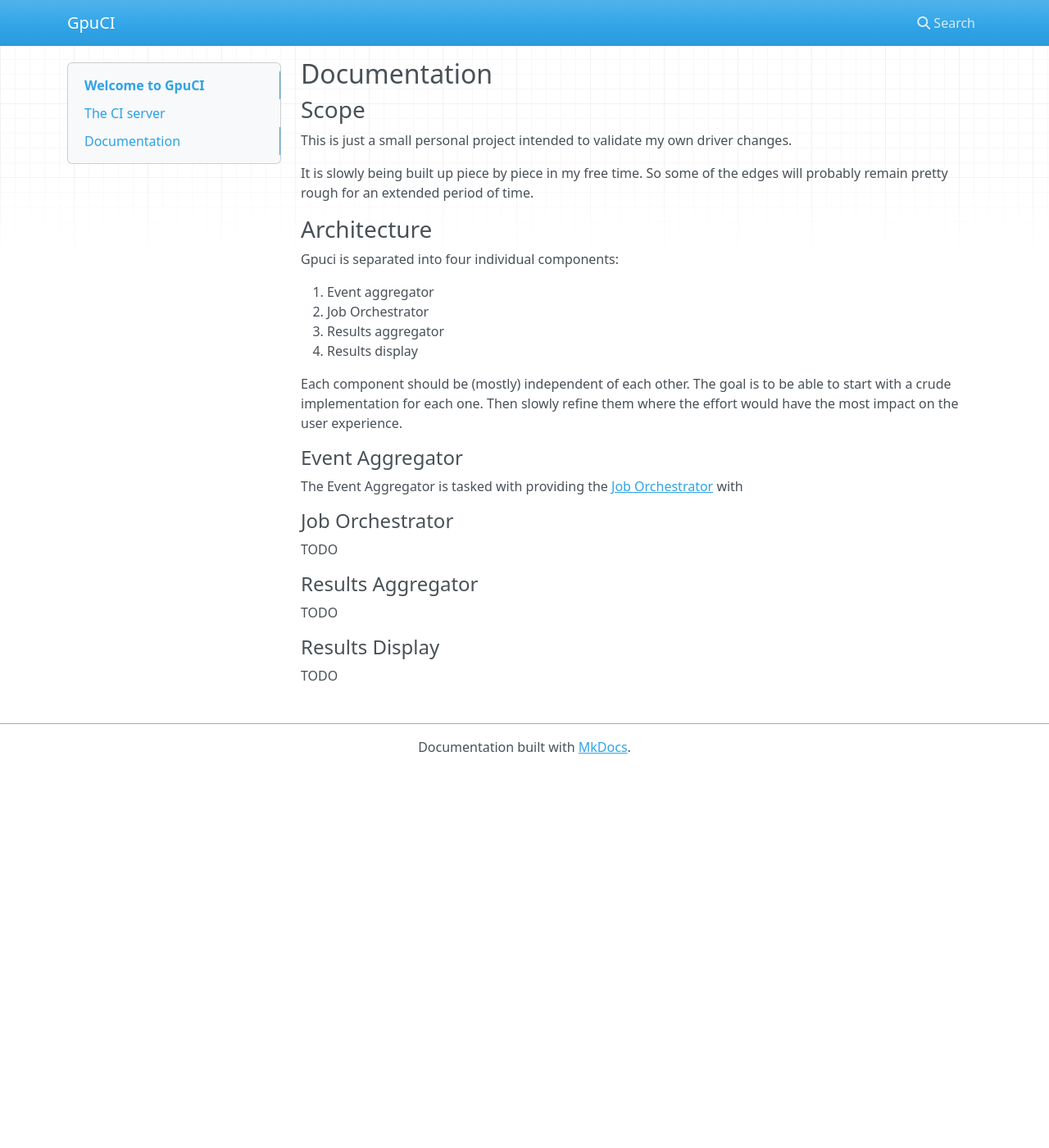
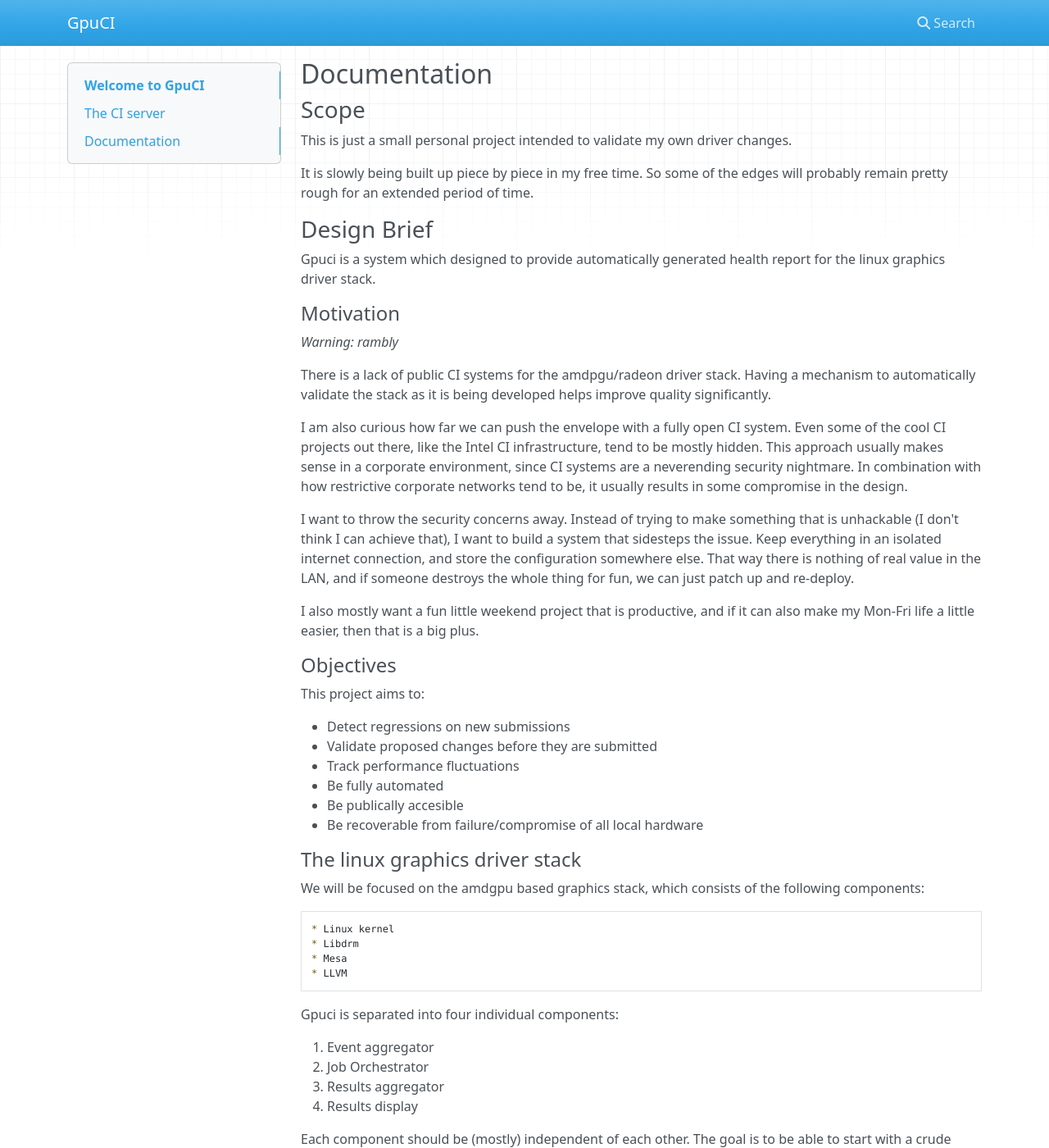
Before and after one commit to gpuci/gpuci-site, an MkDocs documentation site: the page built from docs/index.md, in a window 1280 px wide and 1400 px high, scrolled down 190 px. Shown: the whole window at 82% size. Built offline with MkDocs 1.6.1, drawn with Linux system fonts in a browser that asks for light colours; nearby versions of some CDN libraries; before the commit the page ends 1129 px from its top, so only the background shows below that.

Commit message:
Add my motivation rambles

```diff
--- a/docs/index.md
+++ b/docs/index.md
@@ -16,7 +16,56 @@ changes.
 It is slowly being built up piece by piece in my free time. So some of the
 edges will probably remain pretty rough for an extended period of time.
 
-### Architecture
+### Design Brief
+
+Gpuci is a system which designed to provide automatically generated health
+report for the linux graphics driver stack.
+
+#### Motivation
+
+*Warning: rambly*
+
+There is a lack of public CI systems for the amdpgu/radeon driver stack. Having
+a mechanism to automatically validate the stack as it is being developed helps
+improve quality significantly.
+
+I am also curious how far we can push the envelope with a fully open CI
+system. Even some of the cool CI projects out there, like the Intel CI
+infrastructure, tend to be mostly hidden. This approach usually makes sense in
+a corporate environment, since CI systems are a neverending security nightmare.
+In combination with how restrictive corporate networks tend to be, it usually
+results in some compromise in the design.
+
+I want to throw the security concerns away. Instead of trying to make something
+that is unhackable (I don't think I can achieve that), I want to build a system
+that sidesteps the issue. Keep everything in an isolated internet connection,
+and store the configuration somewhere else. That way there is nothing of real
+value in the LAN, and if someone destroys the whole thing for fun, we can just
+patch up and re-deploy.
+
+I also mostly want a fun little weekend project that is productive, and if it can
+also make my Mon-Fri life a little easier, then that is a big plus.
+
+#### Objectives
+
+This project aims to:
+
+  * Detect regressions on new submissions
+  * Validate proposed changes before they are submitted
+  * Track performance fluctuations
+  * Be fully automated
+  * Be publically accesible
+  * Be recoverable from failure/compromise of all local hardware
+
+#### The linux graphics driver stack
+
+We will be focused on the amdgpu based graphics stack, which
+consists of the following components:
+
+    * Linux kernel
+    * Libdrm
+    * Mesa
+    * LLVM
 
 Gpuci is separated into four individual components:
 
```
Also changed, not shown: other parts of docs/index.md (+6 -4 lines).
